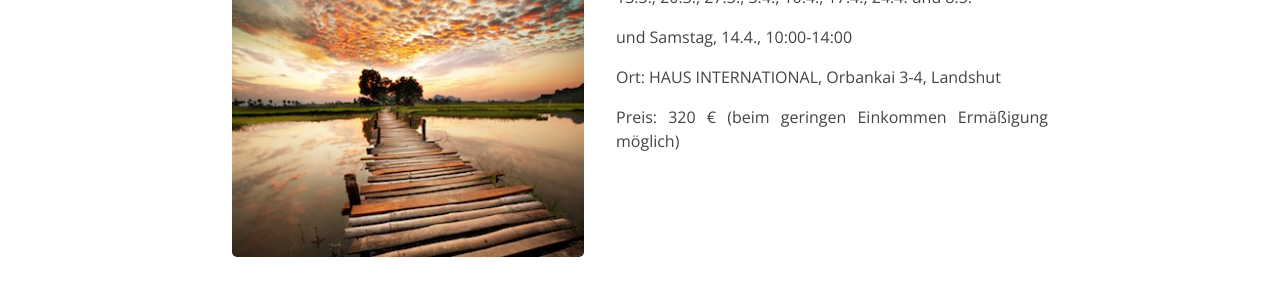
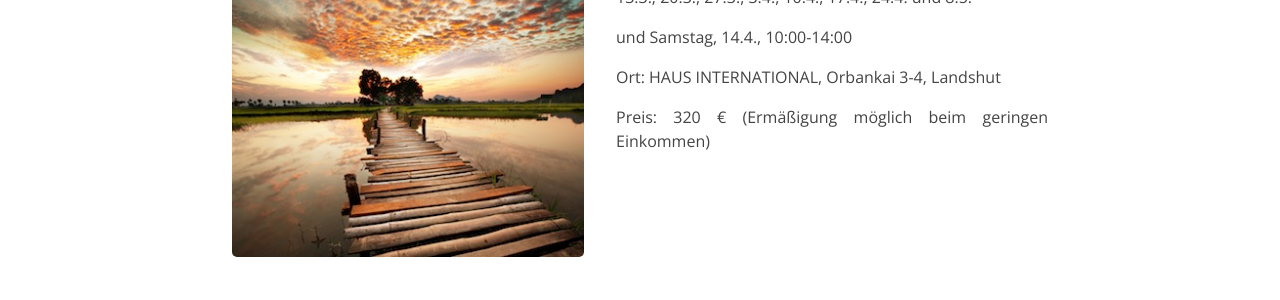
Before and after one commit to herzweite/herzweite.github.io, a Jekyll site: the page built from beratung.md, in a window 1280 px wide. Shown: the part 364-664 px from the top of the page. Built offline with Jekyll 4.4.1, drawn with Linux system fonts in a browser that asks for light colours.

```diff
--- a/beratung.md
+++ b/beratung.md
@@ -15,4 +15,4 @@ und Samstag, 14.4., 10:00-14:00
 
 Ort: HAUS INTERNATIONAL, Orbankai 3-4, Landshut
 
-Preis: 320 € (beim geringen Einkommen Ermäßigung möglich)
+Preis: 320 € (Ermäßigung möglich beim geringen Einkommen)
```
